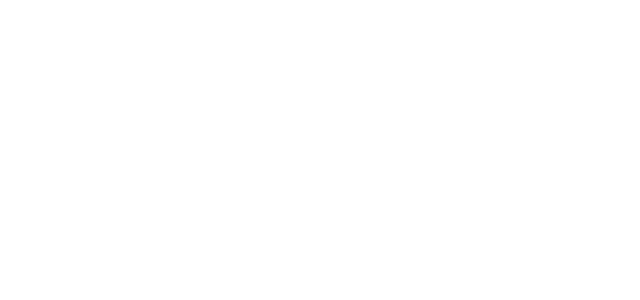
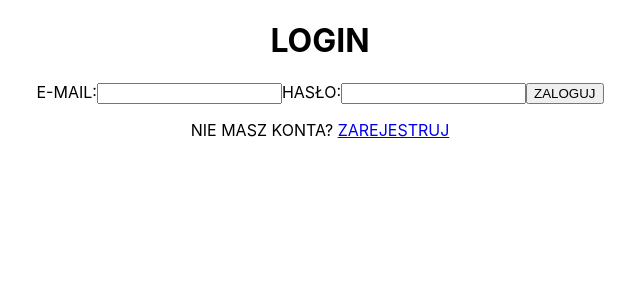
Before and after one commit to wiktor-nowak/budgetapp-frontend, a React (Create React App) app: page /login in a window 1280 px wide. Before the commit this address had no page. Shown: the top 300 px of the page, without its empty margins (320-960 px from the left). Built offline with nearby package versions, Linux system fonts and the light colour scheme.

Commit message:
login page

```diff
--- a/src/App.js
+++ b/src/App.js
@@ -1,11 +1,12 @@
-import { BrowserRouter, Route, Routes,Navigate } from "react-router-dom";
+import { BrowserRouter, Route, Routes, Navigate } from "react-router-dom";
 import "./App.css";
 import Dashboard from "./pages/Dashboard";
 import Register from "./pages/Register";
 import { useSelector } from "react-redux";
+import Login from "./pages/Login";
 
 function App() {
-  const {token} = useSelector((state) => state.auth);
+  const { token } = useSelector((state) => state.auth);
 
   return (
     <div className="App">
@@ -14,9 +15,21 @@
           {/* <Route exact path="/" element={<PrivateRoute />}>
             <Route exact path="/" element={<Dashboard />} />
           </Route> */}
-           <Route exact path="/" element={token ? <Dashboard/> : <Navigate to="/register"/> } />
-           <Route exact path="/register" element={token ? <Navigate to="/"/> : <Register/>} />
-
+          <Route
+            exact
+            path="/"
+            element={token ? <Dashboard /> : <Navigate to="/login" />}
+          />
+          <Route
+            exact
+            path="/register"
+            element={token ? <Navigate to="/" /> : <Register />}
+          />
+          <Route
+            exact
+            path="/login"
+            element={token ? <Navigate to="/" /> : <Login />}
+          />
         </Routes>
       </BrowserRouter>
     </div>
--- a/src/features/api/userApi.js
+++ b/src/features/api/userApi.js
@@ -1,30 +1,40 @@
-import {createApi, fetchBaseQuery} from "@reduxjs/toolkit/query/react"
-
+import { createApi, fetchBaseQuery } from "@reduxjs/toolkit/query/react";
 
 export const userApi = createApi({
-    reducerPath:"userApi",
+  reducerPath: "userApi",
   baseQuery: fetchBaseQuery({
-        baseUrl:"http://localhost:5000/",
-        prepareHeaders: async (headers, {getState}) => {
+    baseUrl: "http://localhost:5000/",
+    prepareHeaders: async (headers, { getState }) => {
       const token = await getState().auth.token;
-            if(token) {
+      if (token) {
         headers.set("token", token);
-            };
+      }
       return headers;
-        }
+    },
   }),
   endpoints: (builder) => ({
     getUser: builder.query({
-            query: () => 'dashboard'
+      query: () => "dashboard",
     }),
     registerUser: builder.mutation({
       query: (data) => ({
-                url:"auth/register",
-                method:"POST",
-                body:data
-            })
-        })
-    })
-})
+        url: "auth/register",
+        method: "POST",
+        body: data,
+      }),
+    }),
+    loginUser: builder.mutation({
+      query: (data) => ({
+        url: "auth/login",
+        method: "POST",
+        body: data,
+      }),
+    }),
+  }),
+});
 
-export const {useGetUserQuery, useRegisterUserMutation} = userApi;
+export const {
+  useGetUserQuery,
+  useRegisterUserMutation,
+  useLoginUserMutation,
+} = userApi;
--- a/src/pages/Login.js
+++ b/src/pages/Login.js
@@ -0,0 +1,62 @@
+import React, { useState } from "react";
+import { useDispatch } from "react-redux";
+import { useLoginUserMutation } from "../features/api/userApi";
+import { login } from "../features/auth/authSlice";
+import { Link } from "react-router-dom";
+
+const Login = () => {
+  const [loginData, setLoginData] = useState({
+    email: "",
+    password: "",
+  });
+
+  const dispatch = useDispatch();
+  const [loginUser, { isError, isLoading }] = useLoginUserMutation();
+
+  const handleLogin = async (e) => {
+    e.preventDefault();
+    try {
+      const {
+        data: { token },
+      } = await loginUser(loginData);
+      dispatch(login(token));
+    } catch (error) {
+      console.log(error);
+    }
+  };
+
+  const handleChange = (e) => {
+    setLoginData({ ...loginData, [e.target.name]: e.target.value });
+  };
+
+  return (
+    <>
+      <h1>LOGIN</h1>
+      <form onSubmit={handleLogin}>
+        <label htmlFor="email">E-MAIL:</label>
+        <input
+          name="email"
+          id="email"
+          value={loginData.email}
+          onChange={handleChange}
+        />
+        <label htmlFor="password">HASŁO:</label>
+        <input
+          name="password"
+          id="password"
+          value={loginData.password}
+          onChange={handleChange}
+        />
+        <button type="submit">ZALOGUJ</button>
+        <p>
+          NIE MASZ KONTA? <Link to="/register">ZAREJESTRUJ</Link>
+        </p>
+      </form>
+
+      {isLoading && <p>Przetwarzanie.....</p>}
+      {isError && <p>Nie udało się zalogować</p>}
+    </>
+  );
+};
+
+export default Login;
--- a/src/pages/Register.js
+++ b/src/pages/Register.js
@@ -2,6 +2,7 @@
 import { useDispatch } from "react-redux";
 import { login } from "../features/auth/authSlice";
 import { useRegisterUserMutation } from "../features/api/userApi";
+import { Link } from "react-router-dom";
 
 const Register = () => {
   const [registerData, setRegisterData] = useState({
@@ -10,14 +11,15 @@
     password: "",
   });
   const dispatch = useDispatch();
-  const [registerUser, {isLoading, isError}] = useRegisterUserMutation();
+  const [registerUser, { isLoading, isError }] = useRegisterUserMutation();
 
   const registerOperation = async (e) => {
     e.preventDefault();
     try {
-      const {data:{token}} =await registerUser(registerData);
-      dispatch(login(token))
-
+      const {
+        data: { token },
+      } = await registerUser(registerData);
+      dispatch(login(token));
     } catch (error) {
       console.log(error);
     }
@@ -53,9 +55,12 @@
           onChange={handleChange}
         />
         <button type="submit">PRZEŚLIJ</button>
+        <p>
+          MASZ JUŻ KONTO? <Link to="/login">ZALOGUJ</Link>
+        </p>
       </form>
 
-       {isLoading && <p>Przetwarzanie.....</p>}
+      {isLoading && <p>Przetwarzanie.....</p>}
       {isError && <p>Nie udało się zarejestrować</p>}
     </>
   );
```
Lines whose indentation alone changed are shown as unchanged.
